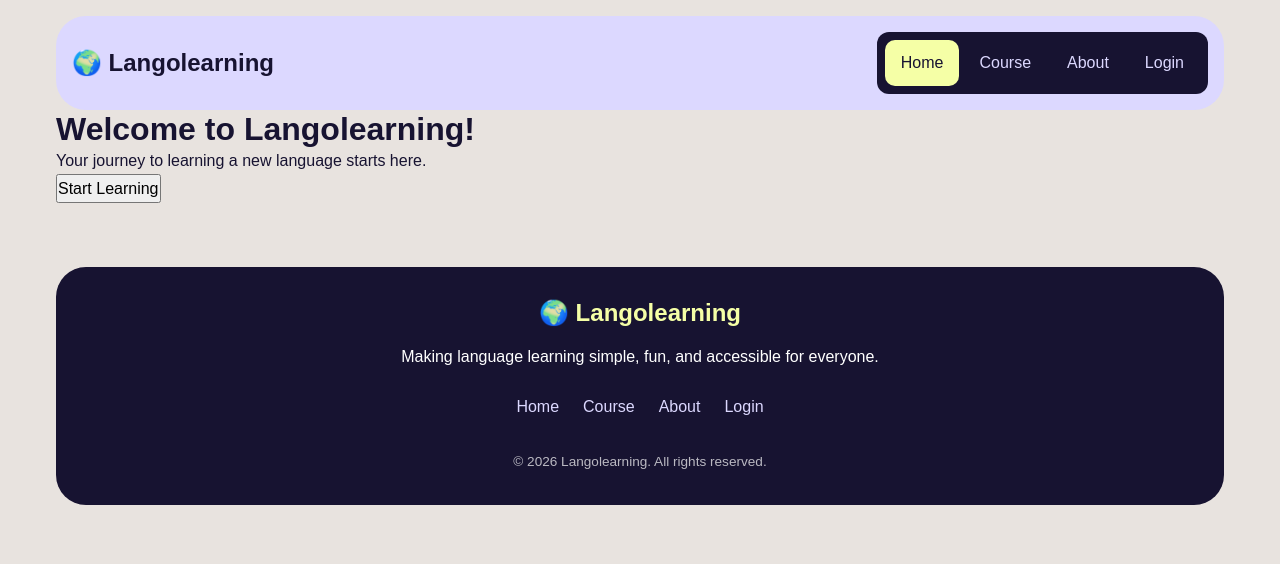
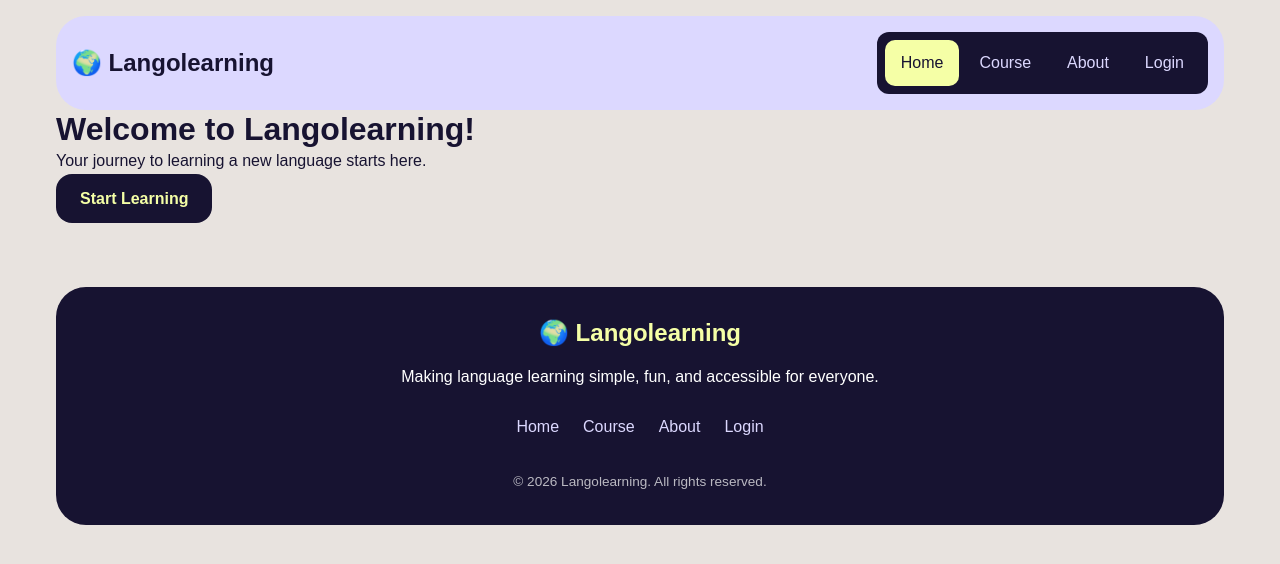
Before and after one commit to alsendejene-sudo/LearnIT.io, a React (Vite) app in the folder Learning Managment System/frontend/: page / in a window 1280 px wide. Shown: the top 564 px of the page. Built offline with nearby package versions, Linux system fonts and the light colour scheme.

Commit message:
Add reusable button component

```diff
--- a/Learning Managment System/frontend/src/App.jsx
+++ b/Learning Managment System/frontend/src/App.jsx
@@ -1,6 +1,7 @@
 
 import Navbar from "./components/navbar.jsx";
 import Footer from "./components/footer.jsx";
+import Button from "./components/ui/button.jsx";
 
 function App() {
   return (
@@ -12,7 +13,9 @@ function App() {
 
         <p>Your journey to learning a new language starts here.</p>
 
-        <button>Start Learning</button>
+        <Button variant="primary">
+          Start Learning
+        </Button>
       </main>
 
       <div className="container">
--- a/Learning Managment System/frontend/src/components/ui/button.jsx
+++ b/Learning Managment System/frontend/src/components/ui/button.jsx
@@ -0,0 +1,21 @@
+
+function Button({
+  children,
+  variant = "primary",
+  type = "button",
+  onClick,
+  disabled = false,
+}) {
+  return (
+    <button
+      className={`button button-${variant}`}
+      type={type}
+      onClick={onClick}
+      disabled={disabled}
+    >
+      {children}
+    </button>
+  );
+}
+
+export default Button;
--- a/Learning Managment System/frontend/src/styles/base.css
+++ b/Learning Managment System/frontend/src/styles/base.css
@@ -168,3 +168,44 @@ select {
   font-size: 0.85rem;
   opacity: 0.7;
 }
+
+/* Reusable Buttons */
+.button {
+  display: inline-flex;
+  align-items: center;
+  justify-content: center;
+  padding: 12px 24px;
+  border: none;
+  border-radius: 16px;
+  font-weight: bold;
+  transition: 0.2s ease;
+}
+
+/* Primary Button */
+.button-primary {
+  background-color: var(--color-primary);
+  color: var(--color-accent);
+}
+
+.button-primary:hover {
+  background-color: var(--color-purple);
+  transform: translateY(-2px);
+}
+
+/* Secondary Button */
+.button-secondary {
+  background-color: var(--color-lavender);
+  color: var(--color-primary);
+}
+
+.button-secondary:hover {
+  background-color: var(--color-blue);
+  transform: translateY(-2px);
+}
+
+/* Disabled Button */
+.button:disabled {
+  opacity: 0.5;
+  cursor: not-allowed;
+  transform: none;
+}
```
